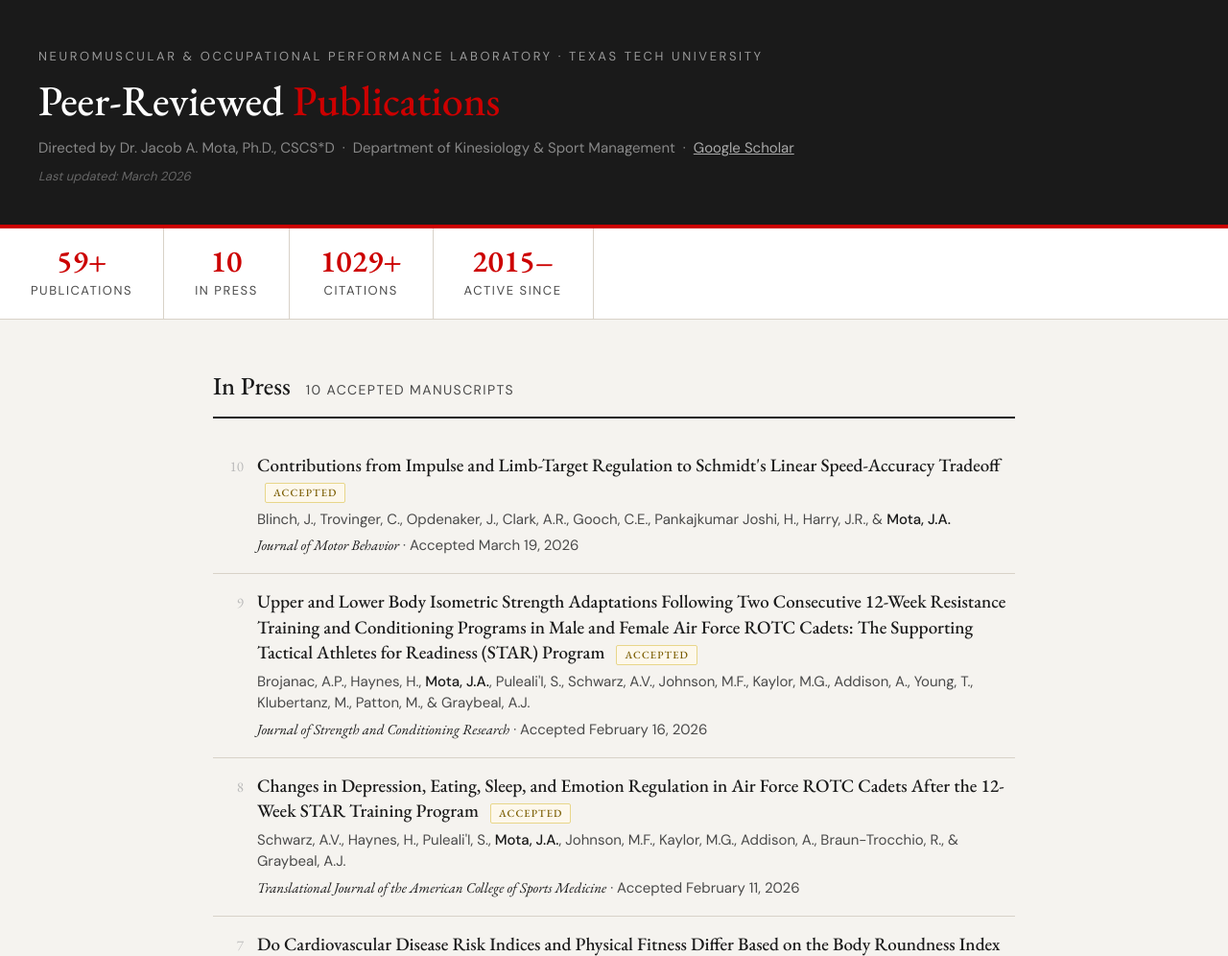
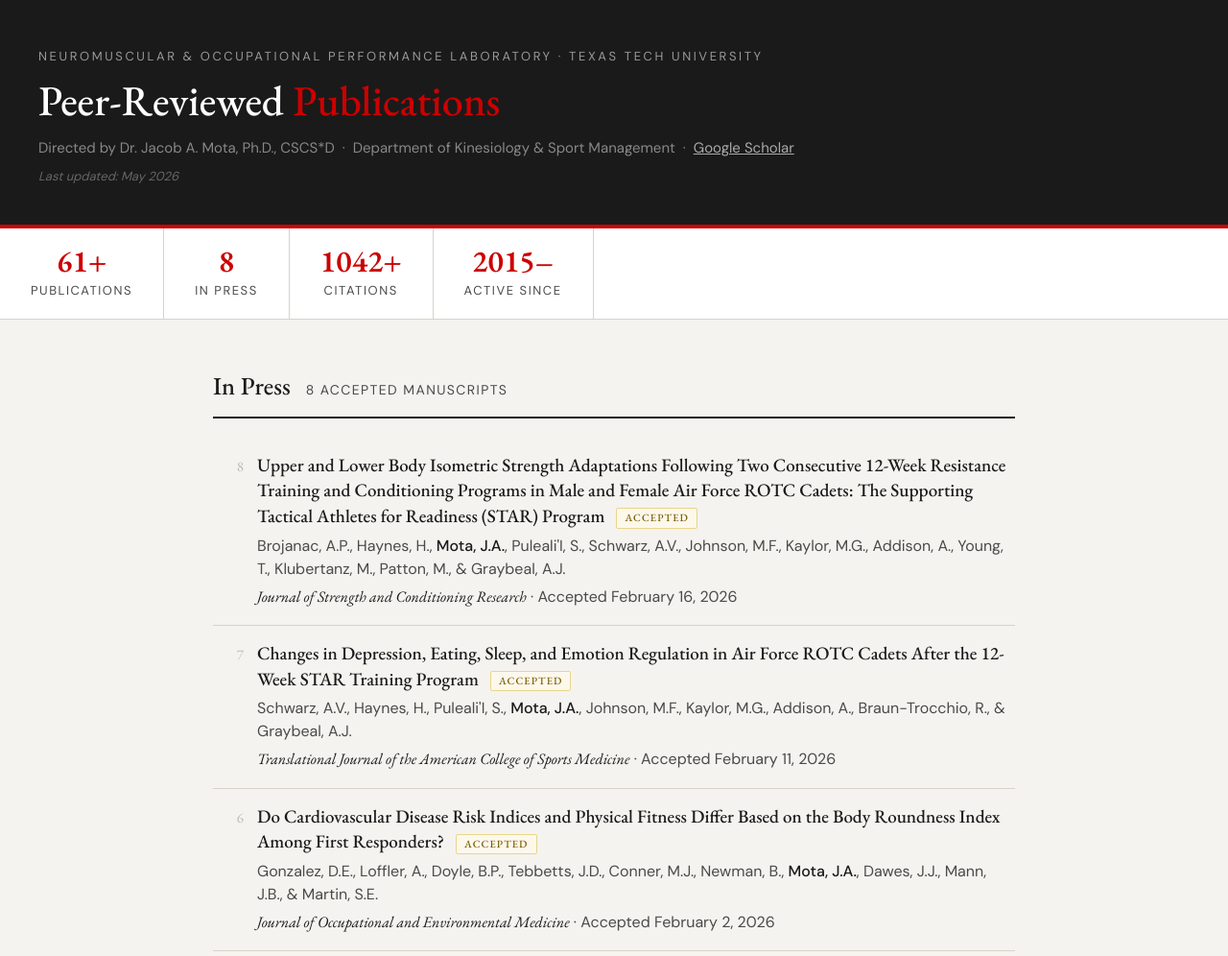
Before and after one commit to millionhorns/nopl-publications, a plain HTML site: page index.html in a window 1280 px wide. Shown: the top 996 px of the page at 96% size. Drawn offline with nearby package versions, Linux system fonts and the light colour scheme.

Commit message:
Update publications: move Blinch to 2026, Velasquez to 2025, bump font size, update citations/date

```diff
--- a/index.html
+++ b/index.html
@@ -10,7 +10,7 @@
   :root { --red:#CC0000; --dark:#1a1a1a; --mid:#4a4a4a; --light:#f5f3ef; --rule:#d8d2c8; --ip:#7a5c00; --ip-bg:#fdf8ec; }
   * { box-sizing:border-box; margin:0; padding:0; }
   html, body { height:auto; overflow-y:auto; }
-  body { font-family:'DM Sans',sans-serif; background:var(--light); color:var(--dark); font-size:17px; line-height:1.65; }
+  body { font-family:'DM Sans',sans-serif; background:var(--light); color:var(--dark); font-size:18px; line-height:1.65; }
   header { background:var(--dark); color:white; padding:48px 40px 40px; border-bottom:4px solid var(--red); }
   .header-label { font-size:13px; letter-spacing:.2em; text-transform:uppercase; color:#999; margin-bottom:10px; }
   header h1 { font-family:'EB Garamond',serif; font-size:clamp(30px,4vw,44px); font-weight:500; line-height:1.2; margin-bottom:6px; }
@@ -35,9 +35,9 @@
   .paper:last-child { border-bottom:none; }
   .paper-num { font-family:'EB Garamond',serif; font-size:15px; color:#bbb; padding-top:2px; text-align:right; }
   .paper-title { font-family:'EB Garamond',serif; font-size:19px; font-weight:500; line-height:1.4; color:var(--dark); margin-bottom:5px; }
-  .paper-authors { font-size:15px; color:var(--mid); line-height:1.5; margin-bottom:4px; }
+  .paper-authors { font-size:16px; color:var(--mid); line-height:1.5; margin-bottom:4px; }
   .mota { font-weight:500; color:var(--dark); }
-  .paper-journal { font-size:15px; color:var(--mid); }
+  .paper-journal { font-size:16px; color:var(--mid); }
   .paper-journal em { font-family:'EB Garamond',serif; font-style:italic; color:var(--dark); }
   .paper-links { display:inline-flex; gap:8px; margin-top:6px; }
   .paper-links a { font-size:12px; letter-spacing:.08em; text-transform:uppercase; color:var(--red); text-decoration:none; border:1px solid var(--red); padding:3px 10px; border-radius:2px; }
@@ -76,11 +76,6 @@
 const PUBS = [
 
   // ── IN PRESS — newest accepted date first ────────────────
-  { status:"inpress", accepted:"March 19, 2026",
-    title:"Contributions from Impulse and Limb-Target Regulation to Schmidt's Linear Speed-Accuracy Tradeoff",
-    authors:"Blinch, J., Trovinger, C., Opdenaker, J., Clark, A.R., Gooch, C.E., Pankajkumar Joshi, H., Harry, J.R., & [MOTA]",
-    journal:"Journal of Motor Behavior" },
-
   { status:"inpress", accepted:"February 16, 2026",
     title:"Upper and Lower Body Isometric Strength Adaptations Following Two Consecutive 12-Week Resistance Training and Conditioning Programs in Male and Female Air Force ROTC Cadets: The Supporting Tactical Athletes for Readiness (STAR) Program",
     authors:"Brojanac, A.P., Haynes, H., [MOTA], Puleali'I, S., Schwarz, A.V., Johnson, M.F., Kaylor, M.G., Addison, A., Young, T., Klubertanz, M., Patton, M., & Graybeal, A.J.",
@@ -111,11 +106,6 @@
     authors:"Johnson, S.E., Gil, A., Conner, M.J., [MOTA], Dawes, J.J., Martin, S.E., & Gonzalez, D.E.",
     journal:"Journal of Occupational and Environmental Medicine" },
 
-  { status:"inpress", accepted:"October 15, 2025",
-    title:"Single vs. Whole Muscle Group Assessments: Does the Specific Muscle Influence Its Association with Performance?",
-    authors:"Velasquez, C.V., Wohlgemuth K.J., Hare, M.M., Southall K.E., & [MOTA]",
-    journal:"Topics in Exercise and Kinesiology" },
-
   { status:"inpress", accepted:"October 1, 2025",
     title:"SHIFT-48: Schedule and Health Improvements for Firefighters Transitioning to 48/96",
     authors:"Conner, M.J., Burnham, R., Jesko, A., Wohlgemuth, K.J., Miller, P., Boles, M., & [MOTA]",
@@ -126,7 +116,18 @@
     authors:"Wohlgemuth, K.J., Conner, M.J., Burnham, E., & [MOTA]",
     journal:"Journal of Strength and Conditioning Research" },
 
-  // ── 2025 ────────────────────────────────────────────────
+
+  // ── 2026 ────────────────────────────────────────────────
+  { status:"2026",
+    title:"Contributions from Impulse and Limb-Target Regulation to Schmidt's Linear Speed-Accuracy Tradeoff",
+    authors:"Blinch, J., Trovinger, C., Opdenaker, J., Clark, A.R., Gooch, C.E., Pankajkumar Joshi, H., Harry, J.R., & [MOTA]",
+    journal:"Journal of Motor Behavior", volume:"1–12", pmid:"41915458" },
+  // ── 2025 ──────────────────────────────────────────────
+
+  { status:"2025",
+    title:"Single vs. Whole Muscle Group Assessments: Does the Specific Muscle Influence Its Association with Performance?",
+    authors:"Velasquez, C.V., Wohlgemuth K.J., Hare, M.M., Southall K.E., & [MOTA]",
+    journal:"Topics in Exercise and Kinesiology", volume:"6(1)" },
   { status:"2025",
     title:"Using Repeated Vertical Jumps to Investigate the Relationship between Muscular Endurance and Balance",
     authors:"Stewart, M.J., Wohlgemuth, K.J., Southall, K.E., Velasquez, C.M., Park, S., Hite, M., Hare, M.H., [MOTA], & Harry, J.R.",
@@ -522,13 +523,13 @@
     Directed by Dr. Jacob A. Mota, Ph.D., CSCS*D &nbsp;·&nbsp; Department of Kinesiology &amp; Sport Management
     &nbsp;·&nbsp; <a href="https://scholar.google.com/citations?user=95sUCQ8AAAAJ" target="_blank">Google Scholar</a>
   </div>
-  <div class="last-updated">Last updated: March 2026</div>
+  <div class="last-updated">Last updated: May 2026</div>
 </header>
 
 <div class="stats">
   <div class="stat"><span class="stat-num" id="stat-total">—</span><span class="stat-label">Publications</span></div>
   <div class="stat"><span class="stat-num" id="stat-inpress">—</span><span class="stat-label">In Press</span></div>
-  <div class="stat"><span class="stat-num">1029+</span><span class="stat-label">Citations</span></div>
+  <div class="stat"><span class="stat-num">1042+</span><span class="stat-label">Citations</span></div>
   <div class="stat"><span class="stat-num">2015–</span><span class="stat-label">Active Since</span></div>
 </div>
 
@@ -536,7 +537,7 @@
   <div id="pub-list"></div>
   <div class="footnotes">
     <p># denotes graduate student co-author &nbsp;·&nbsp; * denotes corresponding author</p>
-    <p style="margin-top:6px;">For current citation metrics see <a href="https://scholar.google.com/citations?user=95sUCQ8AAAAJ" target="_blank">Google Scholar</a>. Page last updated March 2026.</p>
+    <p style="margin-top:6px;">For current citation metrics see <a href="https://scholar.google.com/citations?user=95sUCQ8AAAAJ" target="_blank">Google Scholar</a>. Page last updated May 2026.</p>
   </div>
 </main>
 
```
